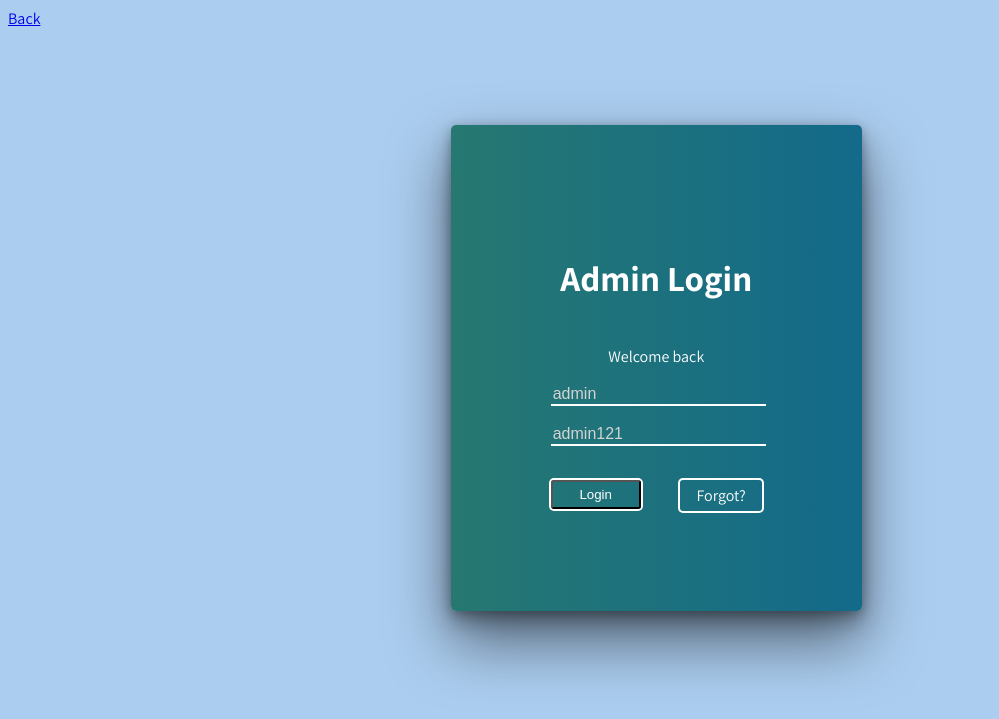
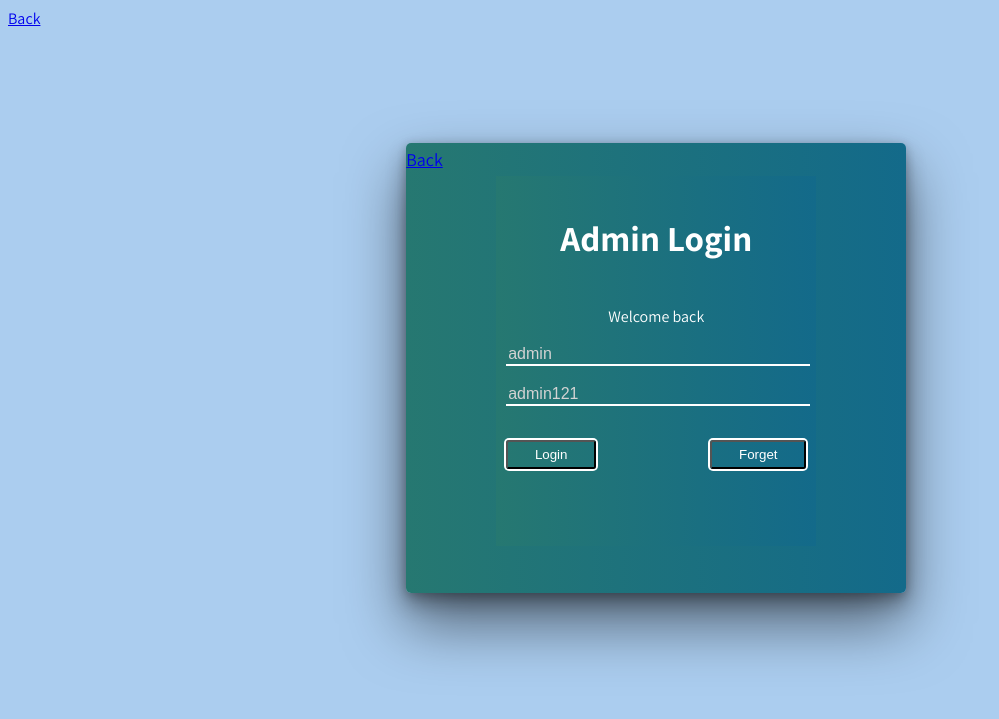
Before and after one commit to alpha-Gautam/Python-Flask-base-webapp-with-mongoDB, a Flask app: page /login in a window 1280 px wide. Shown: the top 719 px of the page, without its empty margins (0-999 px from the left). Run offline with Flask 3, Linux system fonts and the light colour scheme.

Commit message:
some change

```diff
--- a/static/css/login_style.css
+++ b/static/css/login_style.css
@@ -4,21 +4,60 @@ body {
   display: flex;
   min-height: 90vh;
 }
+.login_panal {
+  /* background: #136a8a; */
+  margin: auto;
+  width: 500px;
+  height: 450px;
+  background:#136a8a;
+  background:
+    -webkit-linear-gradient(to right, #267871, #136a8a);
+  background:
+    linear-gradient(to right, #267871, #136a8a);
+  box-shadow:
+    0px 2px 10px rgba(0,0,0,0.2),
+    0px 10px 20px rgba(0,0,0,0.3),
+    0px 30px 60px 1px rgba(0,0,0,0.5);
+  border-radius: 5px;
+
+
+
+
+}
 .login {
   color: white;
-  background: background : #136a8a;
+  background: #136a8a;
   background:
     -webkit-linear-gradient(to right, #267871, #136a8a);
   background:
     linear-gradient(to right, #267871, #136a8a);
   margin: auto;
-  box-shadow:
+  /* box-shadow:
     0px 2px 10px rgba(0,0,0,0.2),
     0px 10px 20px rgba(0,0,0,0.3),
     0px 30px 60px 1px rgba(0,0,0,0.5);
-  border-radius: 5px;
-  padding: 100px;
+  border-radius: 5px; */
+  padding: 10px;
+  width: 300px;
+  height: 350px;
 }
+
+.home-link {
+
+  display: flex;
+  /* background-color: #B22222; */
+  color: white !important;
+  font-size: 18px;
+  margin: 5px;
+
+  /* background: #000; */
+
+
+  text-decoration: none;
+  margin-left: 0;
+}
+
+
 .login .head {
   display: flex;
   align-items: center;
@@ -80,6 +119,11 @@ body {
   transition: 0.5s;
   float: right;
 }
+
+.login_forget {
+  display: flex;
+  justify-content: space-between;
+}
 /* .login .forgot { */
   /* text-decoration: none; */
   /* color: dimgray; */
@@ -104,5 +148,5 @@ footer a:hover {
 }
 footer .heart {
   color: #B22222;
-  font-size: 1.5em
+  font-size: 1.5em;
 }
--- a/templates/home.html
+++ b/templates/home.html
@@ -3,7 +3,7 @@
 <!-- Page Header-->
 <header
   class="masthead"
-  style="background-image: url('{{url_for('static',filename='assets/img/home1-bg.jpg')}}')"
+  style="background-image: url('{{url_for('static',filename='assets/img/advanture.jpg')}}')"
 >
   <div class="container position-relative px-4 px-lg-5">
     <div class="row gx-4 gx-lg-5 justify-content-center">
--- a/templates/login.html
+++ b/templates/login.html
@@ -3,7 +3,6 @@
   <head>
     <meta charset="UTF-8" />
     <title>Classic Login Form Example</title>
-    <!--  <link href="https://fonts.googleapis.com/css?family=Assistant:400,700" rel="stylesheet"><link rel="stylesheet" href="./style.css">  -->
     <link
       href="https://fonts.googleapis.com/css?family=Assistant:400,700"
       rel="stylesheet"
@@ -18,7 +17,13 @@
     <div>
       <a href="home">Back</a>
     </div>
+    <div class="login_panal">
+      <div class="home-link">
+        <a href="home"> Back</a>
+      </div>
     <section class="login" id="login">
+
+
       <div class="head">
         <h1 class="company">Admin Login</h1>
       </div>
@@ -40,22 +45,14 @@
             name="p_word"
           /><br />
           <p style="color: tomato">{{mess}}</p>
+          <div class="login_forget">
           <button class="btn-login" type="submit">Login</button>
-          <!--   <button class="forgot" type="submit">Forgot</button>
-            <button  class="btn btn-lg btn-primary btn-block"type="submit">  LOGIN  </button>
-  <a href="#" class='btn-login' id='do-login'>Login</a>  -->
-          <a href="#" class="forgot">Forgot?</a>
-        </form>
+          <button class="btn-login" type="Forget">Forget</button>
+          </div>
+
       </div>
-    </section>
-    <!--
-<footer>
-  <p>Made with <span class='heart'>&hearts;</span> by Bridges(<a href='https://github.com/pxntxs'>@pxntxs</a>)</p>
-  <p>Gradient: <a href='https://uigradients.com/#Turquoiseflow'>https://uigradients.com/#Turquoiseflow</a></p>
-</footer>
--->
-    <!-- partial
-  <script  src="{{url_for('static',filename='js/script.js')}}"></script>
--->
+
+    </div>
   </body>
+
 </html>
```
Also changed, not shown: 1 other file.
